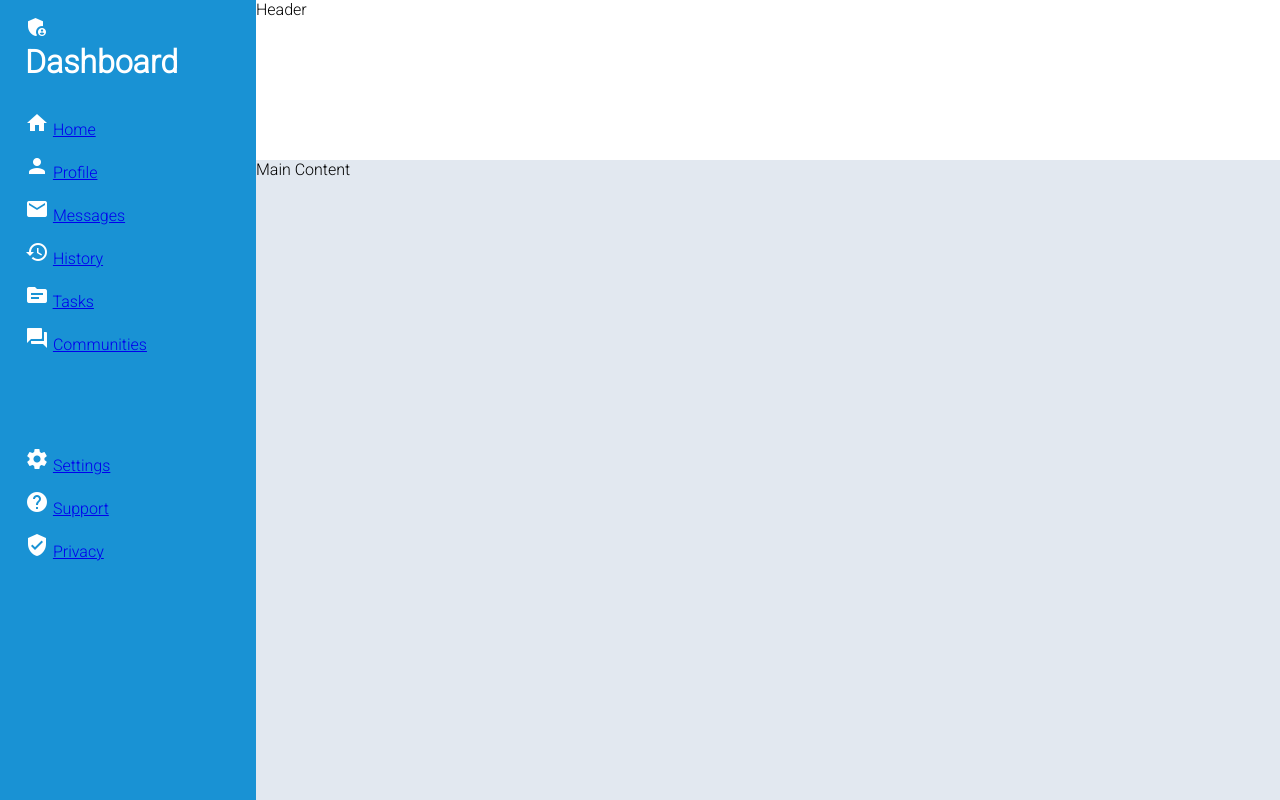
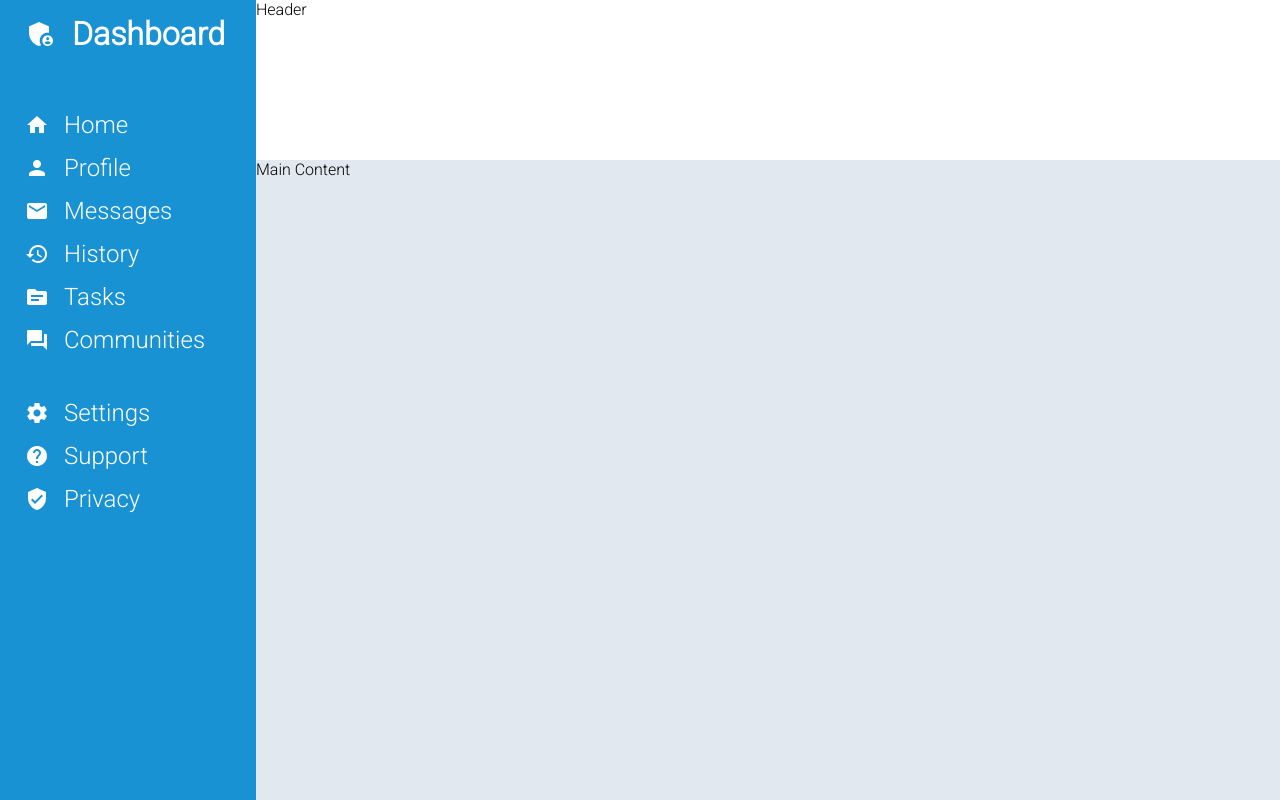
Before and after one commit to zerius182/dashboard-project, a plain HTML site: page index.html in a window 1280 px wide. Drawn offline with Linux system fonts and the light colour scheme.

Commit message:
Sidebar styling done

```diff
--- a/style.css
+++ b/style.css
@@ -38,10 +38,25 @@ sidebar{
 #side-div{
     min-height: 60%;
     display: grid;
-    grid-template: 2fr 7fr 3fr/ 1fr;
+    grid-template: 2fr 6fr 3fr/ 1fr;
 }
 
 .side-item{
     margin: 15px;
     margin-left: 25px;
+    display: flex;
+    align-items: center;
+    gap: 15px;
 }
+
+#side-actions a, #side-actions .material-icons, #side-settings a, #side-settings .material-icons {
+    text-decoration: none;
+    color: white;
+    font-size: 1.5rem;
+}
+
+#side-header h1, #side-header .material-icons{
+    text-decoration: none;
+    color: white;
+    font-size: 2rem;
+}
```
